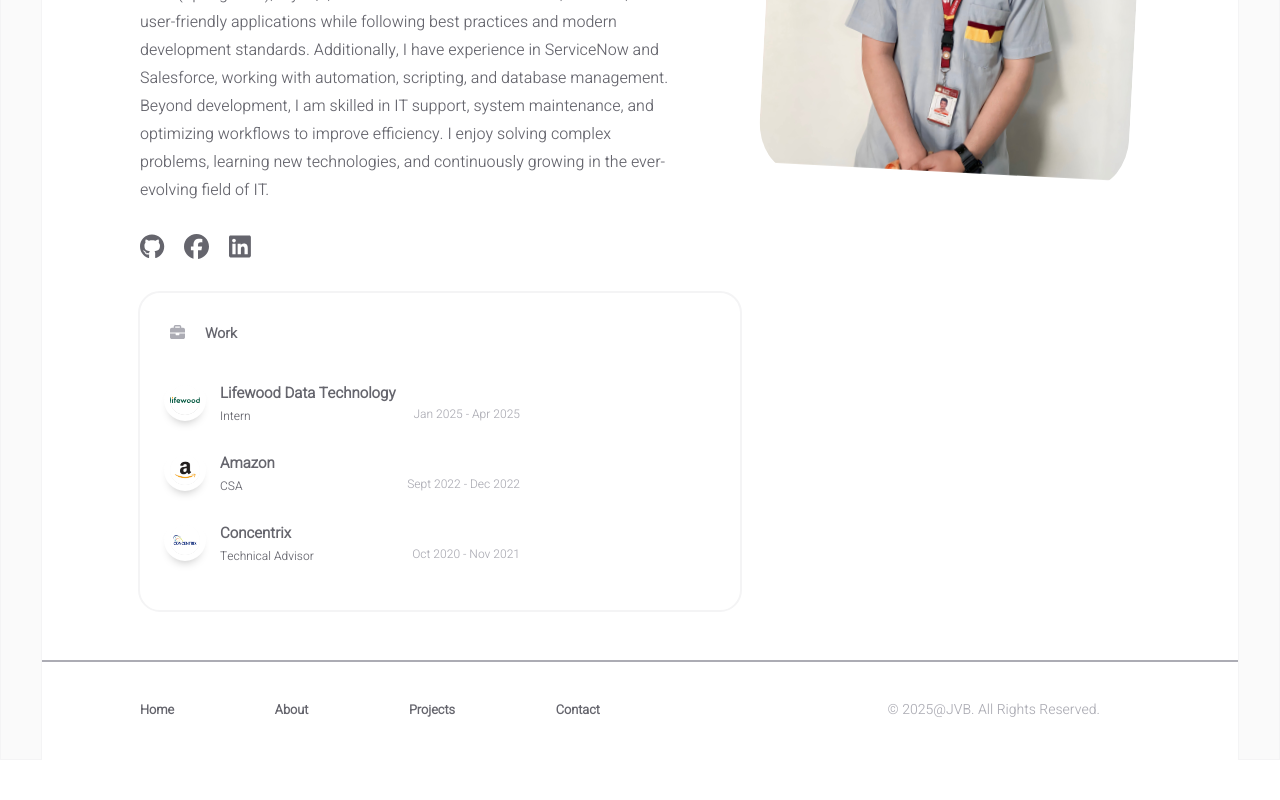
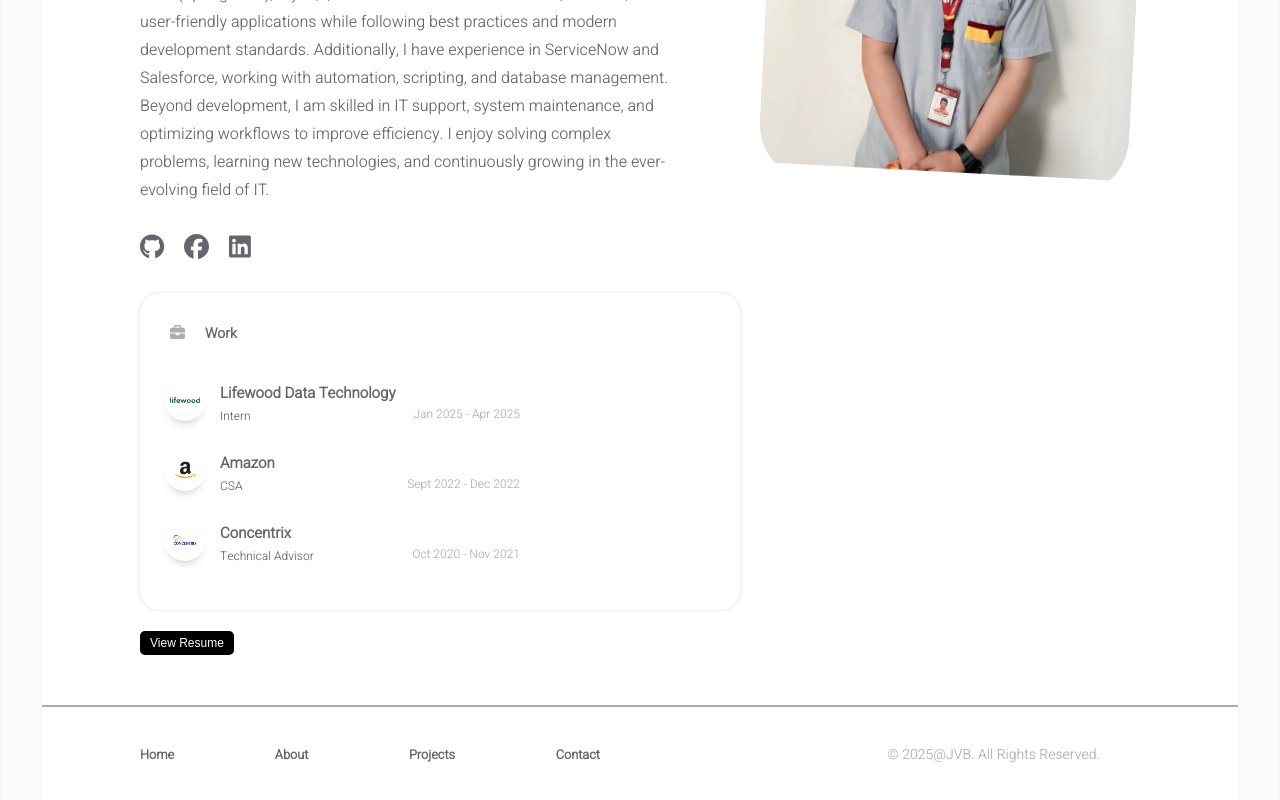
Before and after one commit to jvb2820/jvPortfolio, a React (Create React App) app: page / in a window 1280 px wide. Shown: the part 710-1510 px from the top of the page. Before the commit the page ends 1470 px from the top, so only its background shows below. Built offline with nearby package versions, Linux system fonts and the light colour scheme.

Commit message:
added resume button
minor changes

```diff
--- a/src/pages/homepage.jsx
+++ b/src/pages/homepage.jsx
@@ -160,6 +160,15 @@
 								<Works />
 							</div>
 						</div>
+						<div className="resume-container">
+        <a
+            href="https://drive.google.com/file/d/13836HO0bU-GVvlmLYkNpLeVw3GW08zH3/view?usp=sharing"
+            target="_blank"
+            rel="noopener noreferrer"
+        >
+            <button className="resume-button">View Resume</button>
+        </a>
+    </div>
 
 						<div className="page-footer">
 							<Footer />
--- a/src/pages/styles/homepage.css
+++ b/src/pages/styles/homepage.css
@@ -144,3 +144,24 @@
 		margin-right: -25px;
 	}
 }
+
+.resume-container {
+    display: flex;
+
+    margin-top: 20px;
+}
+
+.resume-button {
+    background-color: black;
+    color: white;
+    padding: 5px 10px;
+    font-size: 12px;
+    border: none;
+    border-radius: 5px;
+    cursor: pointer;
+    transition: background-color 0.3s ease;
+}
+
+.resume-button:hover {
+    background-color: grey;
+}
```
